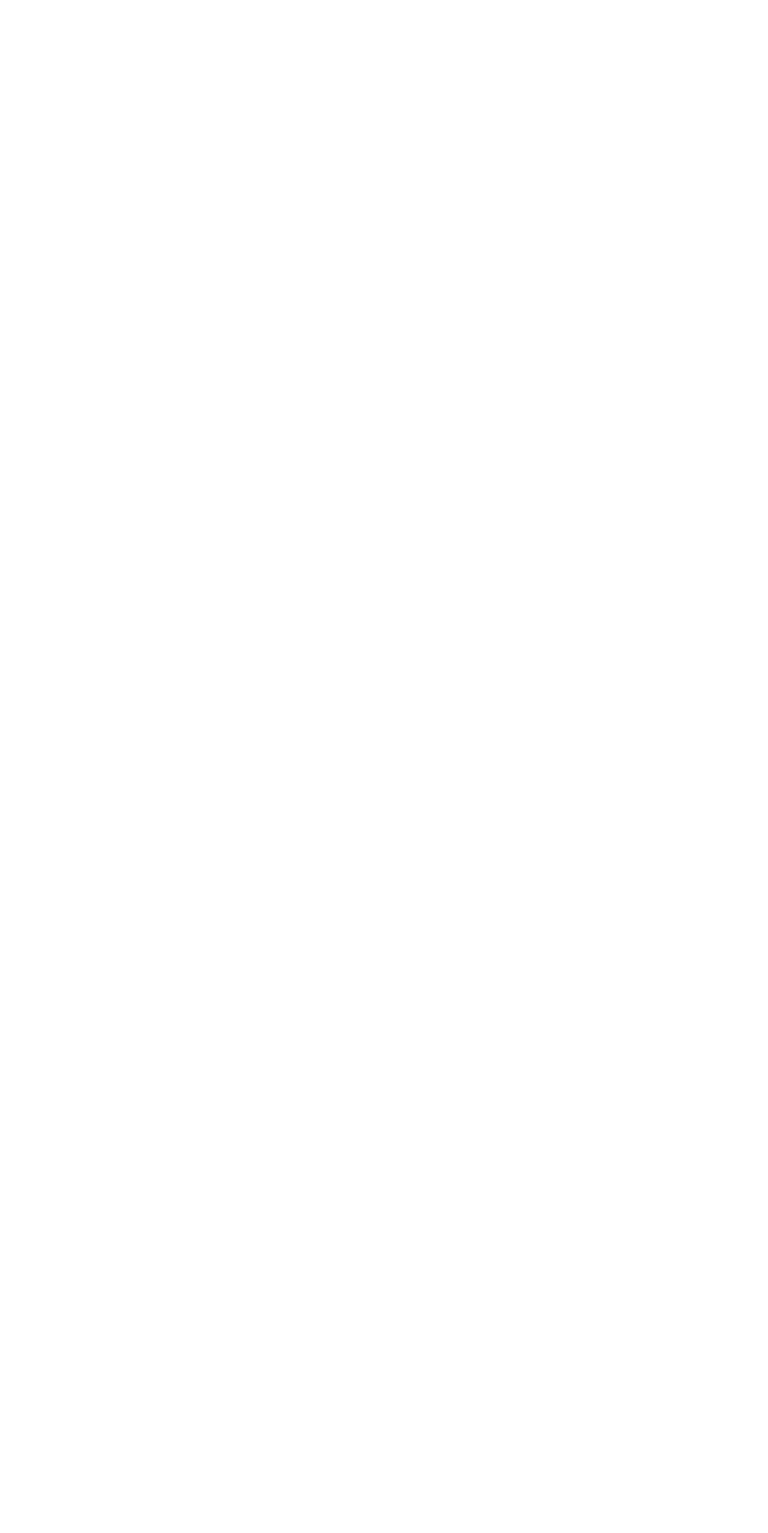
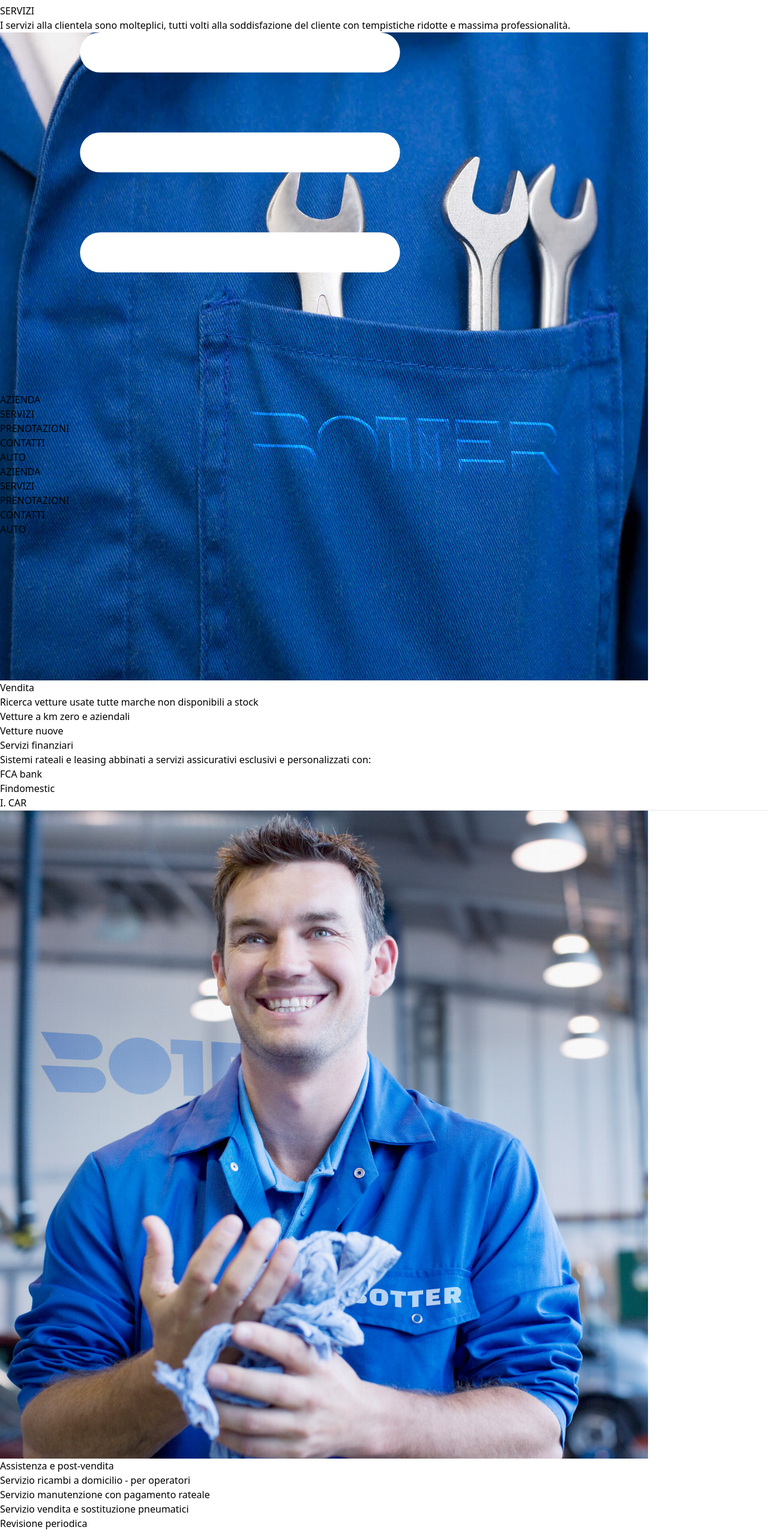
Before and after one commit to mattiamarcon/botter, a React (Vite) app: page /servizi in a window 1280 px wide. Before the commit this address had no page. Shown: the part 234-2789 px from the top of the page at 60% size. Before the commit the page ends 800 px from the top, so only its background shows below. Built offline with nearby package versions, Linux system fonts and the light colour scheme.

Commit message:
pagina servizi

```diff
--- a/index.html
+++ b/index.html
@@ -2,9 +2,9 @@
 <html lang="en">
   <head>
     <meta charset="UTF-8" />
-    <link rel="icon" type="image/svg+xml" href="/vite.svg" />
+    <link rel="icon" type="image/svg+xml" href="/upLogo.jpg" />
     <meta name="viewport" content="width=device-width, initial-scale=1.0" />
-    <title>Botter auto</title>
+    <title>Botter automobili</title>
   </head>
   <body>
     <div id="root"></div>
--- a/src/App.jsx
+++ b/src/App.jsx
@@ -1,9 +1,7 @@
-import Navbar from "./components/Navbar"
-
 export default function App() {
   return (
     <>
-      <Navbar />
+      HELLO!
     </>
   )
 }
--- a/src/components/Navbar.jsx
+++ b/src/components/Navbar.jsx
@@ -21,7 +21,7 @@ export default function Navbar(){
             <nav className="h-24 flex flex-row justify-between z-20 cursor-pointer relative bg-blue-900 ">
                 <Link to={"/"} className="md:mx-auto ml-8 my-auto"><img src="logo.png" alt="" className="h-9" /></Link>
                 <img src={logo} alt="" className="md:hidden p-4" onClick={changeLogo} />
-                <ul className="md:w-4/5 md:flex md:flex-row md:justify-evenly items-center hidden">
+                <ul className="md:w-3/4 md:flex md:flex-row md:justify-evenly items-center hidden">
                     <NavbarElements />
                 </ul>
             </nav>
--- a/src/main.jsx
+++ b/src/main.jsx
@@ -9,6 +9,7 @@ import {
 import Error from "./components/Error.jsx";
 import Home from './pages/Home.jsx';
 import Azienda from './pages/Azienda.jsx';
+import Servizi from './pages/Servizi.jsx';
 
 const router = createBrowserRouter([
   {
@@ -21,6 +22,11 @@ const router = createBrowserRouter([
     element: <Azienda />,
     errorElement: <Error />
   },
+  {
+    path: "/servizi",
+    element: <Servizi />,
+    errorElement: <Error />
+  },
 ]);
 
 ReactDOM.createRoot(document.getElementById('root')).render(
--- a/src/pages/Azienda.jsx
+++ b/src/pages/Azienda.jsx
@@ -5,7 +5,7 @@ export default function Azienda(){
     return(
         <>
             <Navbar />
-            <h1 className="text-6xl text-center font-bold m-5">Botter automobili</h1>
+            <h1 className="text-6xl text-center font-bold m-5">BOTTER AUTOMOBILI</h1>
             <h1 className="text-4xl text-center font-semibold mb-3">dal 1984</h1>
             <img src="foto/lanciaFlamina.jpg" alt="" className="lg:w-4/6 mx-auto h-auto" />
             <div className="text-center mx-auto w-3/4 lg:w-1/2 xl:w-1/2 p-3 my-5 text-2xl">
@@ -14,7 +14,7 @@ export default function Azienda(){
                 <p className="my-4">Una passione, quella dei motori, iniziata con nonno Angelo nel 1920 e tramandata di padre in figlio fino ad oggi.</p>
                 <p className="my-4">L'accoglienza e la disponibilita' del personale di tutta l'azienda trasmette ai clienti la serenita' necessaria per scegliere con la piu' ampia liberta' e convinzione.</p>
             </div>
-            <img src="foto/lancia.jpg" alt="" className="md:w-5/6 lg:w-4/6 mx-auto h-auto" />
+            <img src="foto/lancia.jpg" alt="" className="md:w-5/6 lg:w-4/6 mx-auto h-auto mb-" />
             <Footer />
         </>
     );
--- /dev/null
+++ b/src/pages/Servizi.jsx
@@ -0,0 +1,49 @@
+import Navbar from "../components/Navbar";
+import Footer from "../components/Footer";
+
+export default function Servizi(){
+    return(
+        <>
+            <Navbar />
+            <h1 className="text-6xl text-center font-bold m-5">SERVIZI</h1>
+            <div className="text-center mx-auto w-3/4 lg:w-1/2 xl:w-1/2 p-3 my-5 text-2xl font-semibold">
+                <p className="my-4">I servizi alla clientela sono molteplici, tutti volti alla soddisfazione del cliente con tempistiche ridotte e massima professionalità.</p>
+            </div>
+
+            <div className="flex flex-col lg:flex-row w-full">
+                <img src="foto/omino.jpg" alt="" className="lg:w-2/5 p-5 mx-auto h-auto" />
+                <div className="mx-auto w-3/4 lg:w-2/5 lg:px-16 lg:py-5 my-5 text-xl flex flex-col justify-evenly lg:rounded-lg lg:border-2 lg:border-blue-900">
+                    <h1 className="text-4xl text-center font-semibold mb-3">Vendita</h1>
+                    <ul className="list-disc">
+                        <li className="my-2">Ricerca vetture usate tutte marche non disponibili a stock</li>
+                        <li className="my-2">Vetture a km zero e aziendali</li>
+                        <li className="my-2">Vetture nuove</li>
+                    </ul>
+                    <h1 className="text-4xl text-center font-semibold my-6">Servizi finanziari</h1>
+                    <p>Sistemi rateali e leasing abbinati a servizi assicurativi esclusivi e personalizzati con:</p>
+                    <ul className="list-disc ml-16 lg:ml-20">
+                        <li className="my-2">FCA bank</li>
+                        <li className="my-2">Findomestic</li>
+                        <li className="my-2">I. CAR</li>
+                    </ul>
+                </div>
+            </div>
+            <hr />
+            <img src="foto/operatore.jpg" alt="" className="md:w-3/4 lg:w-1/2 p-5 my-5 mx-auto h-auto" />
+            <h1 className="text-4xl text-center font-semibold my-5">Assistenza e post-vendita</h1>
+            <ul className="list-disc mx-auto w-3/4 lg:w-2/5 p-3 my-5 text-xl">
+                    <li className="my-2">Servizio ricambi a domicilio - per operatori</li>
+                    <li className="my-2">Servizio manutenzione con pagamento rateale</li>
+                    <li className="my-2">Servizio vendita e sostituzione pneumatici</li>
+                    <li className="my-2">Revisione periodica</li>
+                    <li className="my-2">Soccorso stradale</li>
+                    <li className="my-2">Riprogrammazione centraline e ottimizzazione consumi</li>
+                    <li className="my-2">Servizi Lancia - Scopri tutti i servizi legati al mondo Lancia</li>
+                </ul>
+
+
+
+            <Footer />
+        </>
+    );
+}
```
Also changed, not shown: public/upLogo.jpg (added), 1 other file (tests, documents, lock files or other folders).
